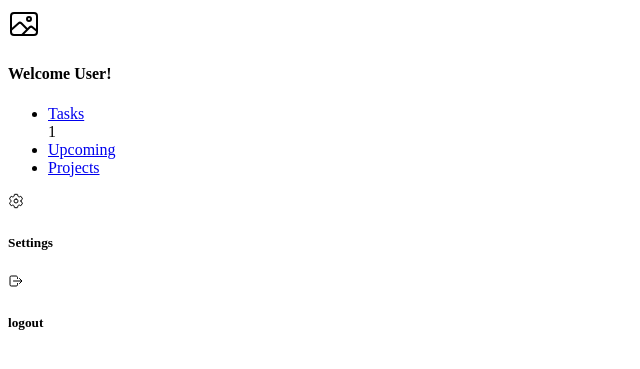
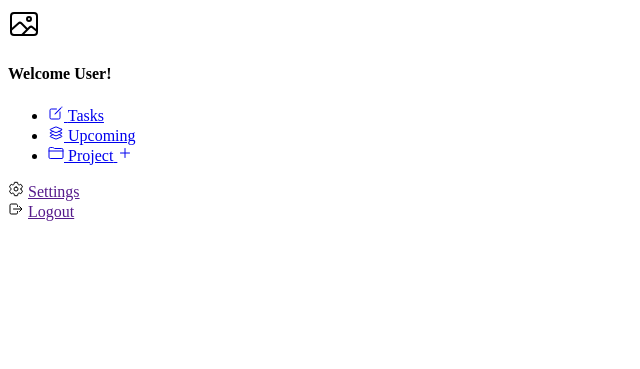
Before and after one commit to abdulbasset-benz/todo-app, a PHP site: page / in a window 1280 px wide. Shown: the top 369 px of the page, without its empty margins (0-640 px from the left). Run offline with PHP 8.4, Linux system fonts and the light colour scheme.

Commit message:
Change list items

```diff
--- a/Interface/index.php
+++ b/Interface/index.php
@@ -16,21 +16,35 @@
 
             <div class="list">
                 <ul>
-                    <div class="counter">
-                    <li><a href="#">Tasks</a></li> <span>1</span>
-                    </div>
-                    <li><a href="#">Upcoming</a></li>
-                    <li><a href="#">Projects</a></li>
+                    <li>
+                        <a href="#">
+                        <ion-icon name="create-outline"></ion-icon>
+                        <span>Tasks</span>
+                        </a>
+                    </li>
+                    <li>
+                        <a href="#">
+                        <ion-icon name="layers-outline"></ion-icon>
+                        <span>Upcoming</span>
+                        </a>
+                    </li>
+                    <li>
+                        <a href="#">
+                        <ion-icon name="folder-outline"></ion-icon>
+                        <span>Project</span>
+                        <ion-icon name="add-outline"></ion-icon>
+                        </a>
+                    </li>
                 </ul>
             </div>
             <div class="footer">
                 <div class="setting">
                     <ion-icon name="settings-outline" size = "medium"></ion-icon>
-                    <h5>Settings</h5>
+                    <a href="">Settings</a>
                 </div>
                 <div class="logout">
                     <ion-icon name="log-out-outline" size = "medium"></ion-icon>
-                    <h5>logout</h5>
+                    <a href="">Logout</a>
                 </div>
             </div>
         </div>
```
